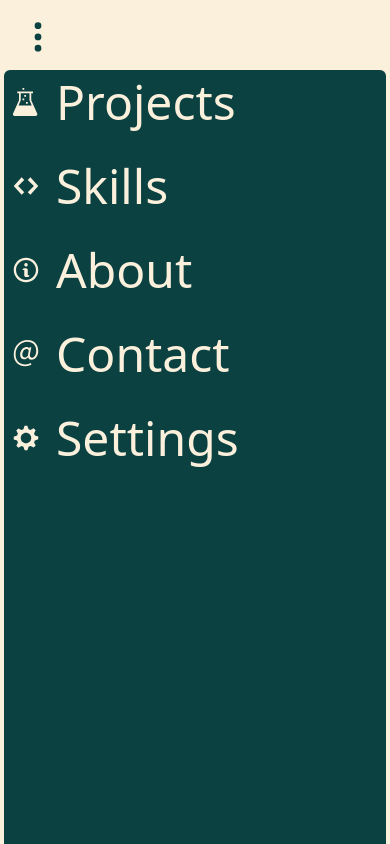
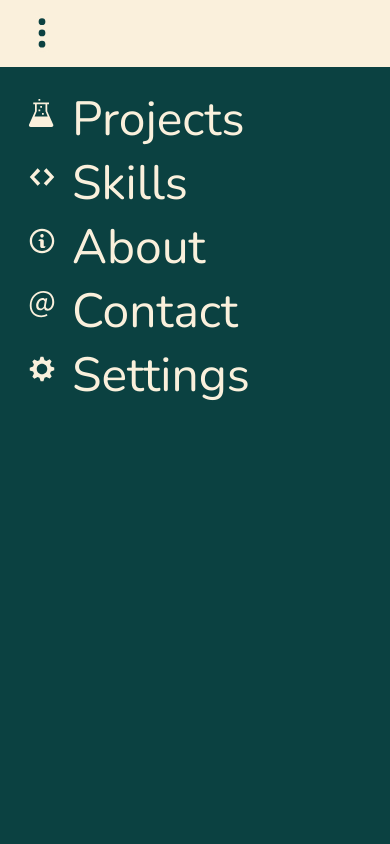
Before and after one commit to AlexanderOlivares/portfolioV2, a Next.js app: page / in a window 390 px wide. Both pictures are taken after a click on the button 38 px from the left and 24 px from the top of the page. Shown: the top 844 px of the page. Built offline with nearby package versions, Linux system fonts and the light colour scheme.

Commit message:
mobile nav bar fullscreen

```diff
--- a/components/MobileNav.tsx
+++ b/components/MobileNav.tsx
@@ -11,17 +11,23 @@ interface IMoblieNavProps {
 
 const MobileNav: React.FC<IMoblieNavProps> = ({ navExpand, setNavExpand }) => {
   const [animateMenuIcon, setAnimateMenuIcon] = useState<boolean>(false);
+  const [matchMenuBarColor, setMatchMenuBarColor] = useState<boolean>(false);
   console.log(navExpand);
   const handleKebabClick = () => {
+    setMatchMenuBarColor(!matchMenuBarColor);
     setNavExpand(!navExpand);
     setAnimateMenuIcon(true);
   };
 
   return (
     <Menu>
+      <div className="bg-tan pb-2">
+        {/* <div className={`${matchMenuBarColor ? "bg-emerald" : "bg-tan"}`}> */}
         <Menu.Button>
           <div
-          className={`mx-4 mt-4 -mb-3 ${animateMenuIcon && "animate-menuIconOpen"}`}
+            className={`bg-tan mx-6 mt-4 rounded-full ${
+              animateMenuIcon && "animate-menuIconOpen"
+            }`}
             onClick={handleKebabClick}
             onAnimationEnd={() => setAnimateMenuIcon(false)}
           >
@@ -32,21 +38,22 @@ const MobileNav: React.FC<IMoblieNavProps> = ({ navExpand, setNavExpand }) => {
             )}
           </div>
         </Menu.Button>
+      </div>
       <Transition
-        enter="transition duration-100 ease-out"
-        enterFrom="transform scale-95 opacity-0"
+        enter="transition duration-200 ease-out"
+        enterFrom="transform scale-100 opacity-0 -translate-x-60"
         enterTo="transform scale-100 opacity-100"
-        leave="transition duration-75 ease-out"
+        leave="transition duration-200 ease-out"
         leaveFrom="transform scale-100 opacity-100"
-        leaveTo="transform scale-95 opacity-0"
+        leaveTo="transform scale-100 opacity-0 translate-x-60 "
       >
-        <div className="w-full h-screen bg-emerald text-tan rounded-md">
+        <div className="w-full h-screen text-tan flex:col mt-5">
           <Menu.Items>
             {navContent.map(({ path, title, icon }) => {
               return (
                 <Menu.Item key={title}>
-                  <div className="w-3/4 h-1/6 flex my-5 align-middle items-center hover:bg-slate-300">
-                    <span className="px-2 my-3 ">{icon}</span>
+                  <div className="flex ml-5">
+                    <span className="px-2 my-3">{icon}</span>
                     <Link href={path}>
                       <a className={`block m-2 text-5xl`}>{title}</a>
                     </Link>
--- a/components/Nav.tsx
+++ b/components/Nav.tsx
@@ -9,12 +9,12 @@ interface INavProps {
 const Nav: React.FC<INavProps> = ({ navExpand }) => {
   return (
     <>
-      <nav className="text-lg flex-col">
+      <nav className="text-lg flex-col text-tan">
         {navContent.map(({ path, title, icon }) => {
           return (
             <div
               key={title}
-              className="flex align-middle items-center hover:border-y-2 border-solid border-emerald"
+              className="flex align-middle items-center border-y-2 border-emerald hover:border-y-2 border-solid hover:border-tan"
             >
               <span className="px-2 my-4">{icon}</span>
               <span
--- a/pages/index.tsx
+++ b/pages/index.tsx
@@ -17,7 +17,7 @@ const IndexPage = () => {
       <Layout title="Alex Olivares Portfolio">
         <div className="relative min-h-screen md:flex:col">
           {/* <div className="p-1 flex md:hidden h-16"> */}
-          <div className="p-1 md:hidden">
+          <div className="md:hidden bg-emerald">
             <MobileNav navExpand={navExpand} setNavExpand={setNavExpand} />
             {/* <div className="relative text-3xl w-full text-center mt-2">
               Alex Olivares
@@ -26,12 +26,12 @@ const IndexPage = () => {
           <div
             onMouseEnter={animateNav}
             onMouseLeave={() => setNavExpand(false)}
-            className="hidden md:block border-r-2 border-emerald w-12 h-screen pt-48 absoulte inset-y-0 left-0 hover:w-40 ease-in-out duration-300"
+            className="hidden md:block bg-emerald border-r-2 border-emerald w-12 h-screen pt-48 absoulte inset-y-0 left-0 hover:w-40 ease-in-out duration-300"
           >
             <Nav navExpand={navExpand} />
           </div>
           <div className="flex-1 p-10 text-2x1">
-            <p>Content</p>
+            <h1>Alex Content</h1>
           </div>
         </div>
       </Layout>
--- a/styles/index.css
+++ b/styles/index.css
@@ -1,5 +1,12 @@
+@import url("https://fonts.googleapis.com/css2?family=Nunito:ital,wght@0,200;0,300;0,400;0,500;0,600;0,700;0,800;0,900;1,200;1,300;1,400;1,500;1,600;1,700;1,800;1,900&display=swap");
 /* purgecss start ignore */
 @tailwind base;
 @tailwind components;
 /* purgecss end ignore */
 @tailwind utilities;
+
+@layer base {
+  html {
+    font-family: "Nunito";
+  }
+}
```
Lines whose indentation alone changed are shown as unchanged.
